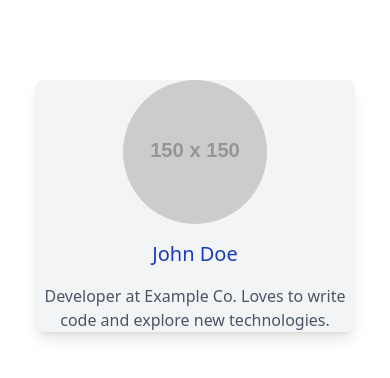
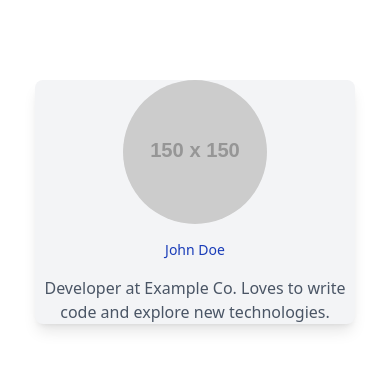
Before and after one commit to elshaday-m/alx-fe-reactjs, a React (Vite) app in the folder tailwind-react-integration/: page / in a window 390 px wide. Shown: the top 378 px of the page. Built offline with nearby package versions, Linux system fonts and the light colour scheme.

Commit message:
fix: userprofile

```diff
--- a/tailwind-react-integration/src/components/UserProfile.jsx
+++ b/tailwind-react-integration/src/components/UserProfile.jsx
@@ -6,7 +6,9 @@
         alt="User"
         className="rounded-full w-36 h-36 mx-auto"
       />
-      <h1 className="text-xl text-blue-800 my-4 text-center">John Doe</h1>
+      <h1 className="text-sm text-lg md:text-xl text-blue-800 my-4 text-center">
+        John Doe
+      </h1>
       <p className="text-gray-600 text-base text-center">
         Developer at Example Co. Loves to write code and explore new
         technologies.
```
